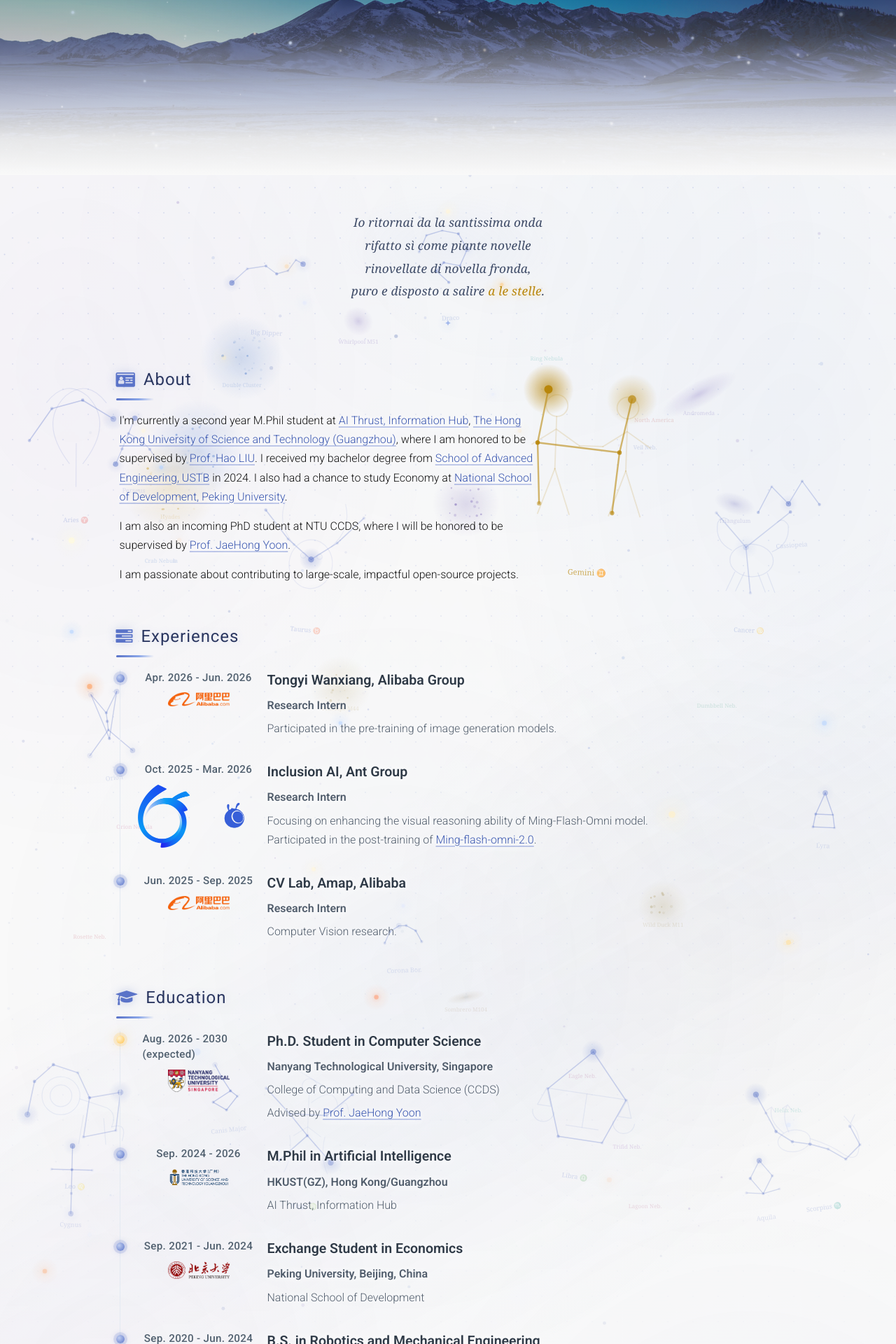
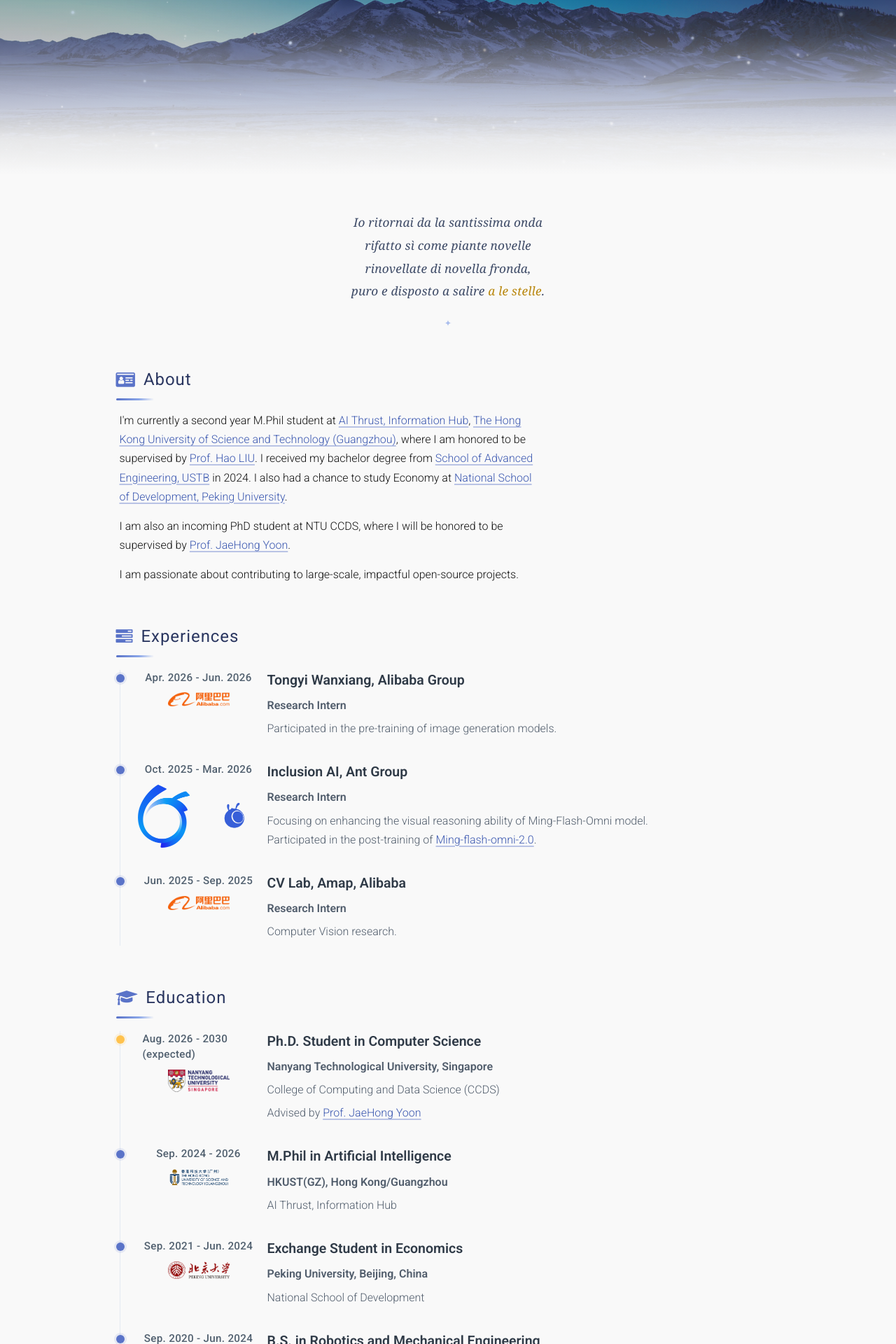
Before and after one commit to yuxuanfanOrion/yuxuanfanOrion.github.io, a Jekyll site: the page built from _pages/about.md, in a window 1280 px wide. Shown: the part 355-2275 px from the top of the page at 70% size. Built offline with Jekyll 4.4.1, drawn with Linux system fonts in a browser that asks for light colours; some web fonts are replaced.

Commit message:
remove zodiac.js canvas, star substrate, nebula wash, and various text/icon glows from refine.css — drastically declutter both light and dark modes

```diff
--- a/_includes/scripts.html
+++ b/_includes/scripts.html
@@ -35,8 +35,6 @@ $(document).ready(function() {
 <!-- Constellation conference badges -->
 <script src="{{ base_path }}/assets/js/constellation.js"></script>
 
-<!-- Zodiac constellation background (light mode) -->
-<script src="{{ base_path }}/assets/js/zodiac.js" defer></script>
 
 <!-- Scroll reveal for content sections -->
 <script src="{{ base_path }}/assets/js/reveal.js"></script>
--- a/assets/css/refine.css
+++ b/assets/css/refine.css
@@ -19,16 +19,6 @@
   text-align: center;
   position: relative;
 }
-html:not([data-theme="dark"]) .epigraph::before {
-  content: "";
-  position: absolute;
-  top: -30px; left: 50%; width: 320px; height: 160px;
-  transform: translateX(-50%);
-  background: radial-gradient(ellipse at center,
-    rgba(130, 160, 220, 0.06) 0%, transparent 70%);
-  pointer-events: none;
-  z-index: -1;
-}
 .epigraph__quote {
   margin: 0;
   padding: 0;
@@ -46,7 +36,6 @@ html:not([data-theme="dark"]) .epigraph::before {
 }
 .epigraph__stelle {
   color: #b8860b;
-  text-shadow: 0 0 14px rgba(255, 194, 77, 0.45), 0 0 30px rgba(255, 194, 77, 0.15);
 }
 .epigraph::after {
   content: "\2726";
@@ -54,17 +43,11 @@ html:not([data-theme="dark"]) .epigraph::before {
   margin-top: 20px;
   font-size: 0.78rem;
   color: var(--rf-accent-soft);
-  text-shadow: 0 0 12px rgba(138, 166, 232, 0.9), 0 0 24px rgba(90, 115, 200, 0.4);
-  animation: epigraphStarPulse 4s ease-in-out infinite;
-}
-@keyframes epigraphStarPulse {
-  0%, 100% { opacity: 0.7; text-shadow: 0 0 12px rgba(138,166,232,0.9), 0 0 24px rgba(90,115,200,0.4); }
-  50%      { opacity: 1;   text-shadow: 0 0 16px rgba(138,166,232,1),   0 0 32px rgba(90,115,200,0.6); }
+  opacity: 0.7;
 }
 html[data-theme="dark"] .epigraph__verse { color: #cdd9f7; }
 html[data-theme="dark"] .epigraph__stelle {
   color: #ffd479;
-  text-shadow: 0 0 14px rgba(255, 212, 121, 0.5);
 }
 html[data-theme="dark"] .epigraph::after { color: #8ab4ff; }
 @media screen and (max-width: 600px) {
@@ -88,14 +71,12 @@ html[data-theme="dark"] .epigraph::after { color: #8ab4ff; }
 }
 .md-heading i {
   color: var(--rf-accent);
-  text-shadow: 0 0 14px rgba(90, 115, 200, 0.30);
 }
 html[data-theme="dark"] .md-heading::after {
   background: linear-gradient(90deg, #8ab4ff, #6f8dd6 60%, transparent);
 }
 html[data-theme="dark"] .md-heading i {
   color: #9bb5e8;
-  text-shadow: 0 0 16px rgba(138, 180, 255, 0.35);
 }
 
 /* ===== Body links nudged toward the cosmic indigo (light mode only;
@@ -104,25 +85,9 @@ html[data-theme="dark"] .md-heading i {
 .page-content a:visited { color: #3a57b0; }
 .page-content a:hover { color: #1f3168; }
 
-/* ===== Text contrast boost: subtle frosted backdrop behind content blocks
-   so text remains crisp against the busy starfield background ===== */
-html:not([data-theme="dark"]) .bio-body,
-html:not([data-theme="dark"]) .hobbies-content,
-html:not([data-theme="dark"]) .timeline,
-html:not([data-theme="dark"]) .info-card-grid {
-  position: relative;
-  z-index: 1;
-}
-html:not([data-theme="dark"]) .bio-body p,
-html:not([data-theme="dark"]) .hobbies-content p,
-html:not([data-theme="dark"]) .timeline-entry__content {
-  text-shadow: 0 0 8px rgba(255,255,255,0.9), 0 0 16px rgba(255,255,255,0.6);
-}
 
-/* ===== Section headings: cosmic gold/indigo gradient text ===== */
 html:not([data-theme="dark"]) .md-heading {
   color: #2a3660;
-  text-shadow: 0 0 12px rgba(90,115,200,0.15);
 }
 
 /* ===== Scroll reveal (class added by reveal.js → progressive enhancement) ===== */
@@ -139,8 +104,8 @@ html:not([data-theme="dark"]) .md-heading {
 
 /* ===== Timeline polish ===== */
 .timeline-entry::before {
-  background: radial-gradient(circle at 35% 35%, #c0cef0, var(--rf-accent));
-  box-shadow: 0 0 0 4px rgba(90, 115, 200, 0.16), 0 0 10px rgba(90, 115, 200, 0.40);
+  background: var(--rf-accent);
+  box-shadow: 0 0 0 3px rgba(90, 115, 200, 0.12);
 }
 .timeline-entry__logo {
   transition: transform 0.3s ease, filter 0.3s ease;
@@ -150,15 +115,13 @@ html:not([data-theme="dark"]) .md-heading {
   filter: saturate(1);
 }
 
-/* incoming PhD entry — calm static golden node, echoing the Highlight star
-   (a steady glow reads as "destination", a perpetual pulse read as a nervous tic) */
 #education .timeline-entry:first-child::before {
-  background: radial-gradient(circle at 35% 35%, #fff2cf, var(--rf-gold));
-  box-shadow: 0 0 0 4px rgba(255, 194, 77, 0.20), 0 0 16px rgba(255, 194, 77, 0.55);
+  background: var(--rf-gold);
+  box-shadow: 0 0 0 3px rgba(255, 194, 77, 0.15);
 }
 html[data-theme="dark"] .timeline-entry::before {
-  background: radial-gradient(circle at 35% 35%, #cfe1ff, #6f8dd6);
-  box-shadow: 0 0 0 4px rgba(138, 180, 255, 0.16), 0 0 10px rgba(138, 180, 255, 0.40);
+  background: #6f8dd6;
+  box-shadow: 0 0 0 3px rgba(138, 180, 255, 0.12);
 }
 
 /* ===== Info cards: hover lift + reveal-on-hover accent top line ===== */
@@ -357,46 +320,7 @@ html[data-theme="dark"] .site-nav .page-link::after { background: #8ab4ff; }
   .site-nav .page-link { display: inline-block; padding: 5px 8px; }
 }
 
-/* ===== Cosmic touch: a whisper-faint star substrate behind light-mode content,
-   so the deep-space hero doesn't end at a hard seam. Static, ~paper texture,
-   strongest near the top and thinning downward. Never in dark mode. ===== */
 .page-content { position: relative; }
-html:not([data-theme="dark"]) .page-content::before {
-  content: "";
-  position: absolute;
-  inset: 0;
-  z-index: -1;
-  pointer-events: none;
-  background-image:
-    radial-gradient(circle, rgba(90, 115, 200, 0.16) 0.7px, transparent 0.8px),
-    radial-gradient(circle, rgba(130, 160, 220, 0.09) 0.4px, transparent 0.5px);
-  background-size: 36px 36px, 22px 22px;
-  background-position: 0 0, 11px 11px;
-  -webkit-mask-image: linear-gradient(180deg, rgba(0,0,0,0.9), rgba(0,0,0,0.5) 35%, rgba(0,0,0,0.15) 65%, transparent 90%);
-  mask-image: linear-gradient(180deg, rgba(0,0,0,0.9), rgba(0,0,0,0.5) 35%, rgba(0,0,0,0.15) 65%, transparent 90%);
-}
-
-/* ===== Nebula wash: drifting color blobs behind light-mode content ===== */
-html:not([data-theme="dark"]) .page-content::after {
-  content: "";
-  position: absolute;
-  inset: -10% -10%;
-  z-index: -2;
-  pointer-events: none;
-  background:
-    radial-gradient(ellipse 50% 35% at 15% 18%, rgba(98, 52, 200, 0.04), transparent 70%),
-    radial-gradient(ellipse 45% 40% at 82% 22%, rgba(32, 92, 205, 0.045), transparent 70%),
-    radial-gradient(ellipse 55% 30% at 45% 48%, rgba(90, 115, 200, 0.03), transparent 70%),
-    radial-gradient(ellipse 40% 35% at 18% 72%, rgba(160, 90, 200, 0.03), transparent 70%),
-    radial-gradient(ellipse 50% 30% at 78% 78%, rgba(70, 110, 200, 0.035), transparent 70%),
-    radial-gradient(ellipse 60% 25% at 55% 12%, rgba(80, 130, 220, 0.03), transparent 70%);
-  animation: nebulaWashDrift 55s ease-in-out infinite alternate;
-}
-@keyframes nebulaWashDrift {
-  0%   { transform: translate(0, 0) scale(1); }
-  50%  { transform: translate(3%, 2%) scale(1.04); }
-  100% { transform: translate(-2%, -1%) scale(0.97); }
-}
 
 /* ===== Reduced motion ===== */
 @media (prefers-reduced-motion: reduce) {
@@ -405,6 +329,4 @@ html:not([data-theme="dark"]) .page-content::after {
   .info-card,
   .info-card::before,
   .site-nav .page-link::after { transition: none; }
-  .page-content::after,
-  .epigraph::after { animation: none !important; }
 }
```
